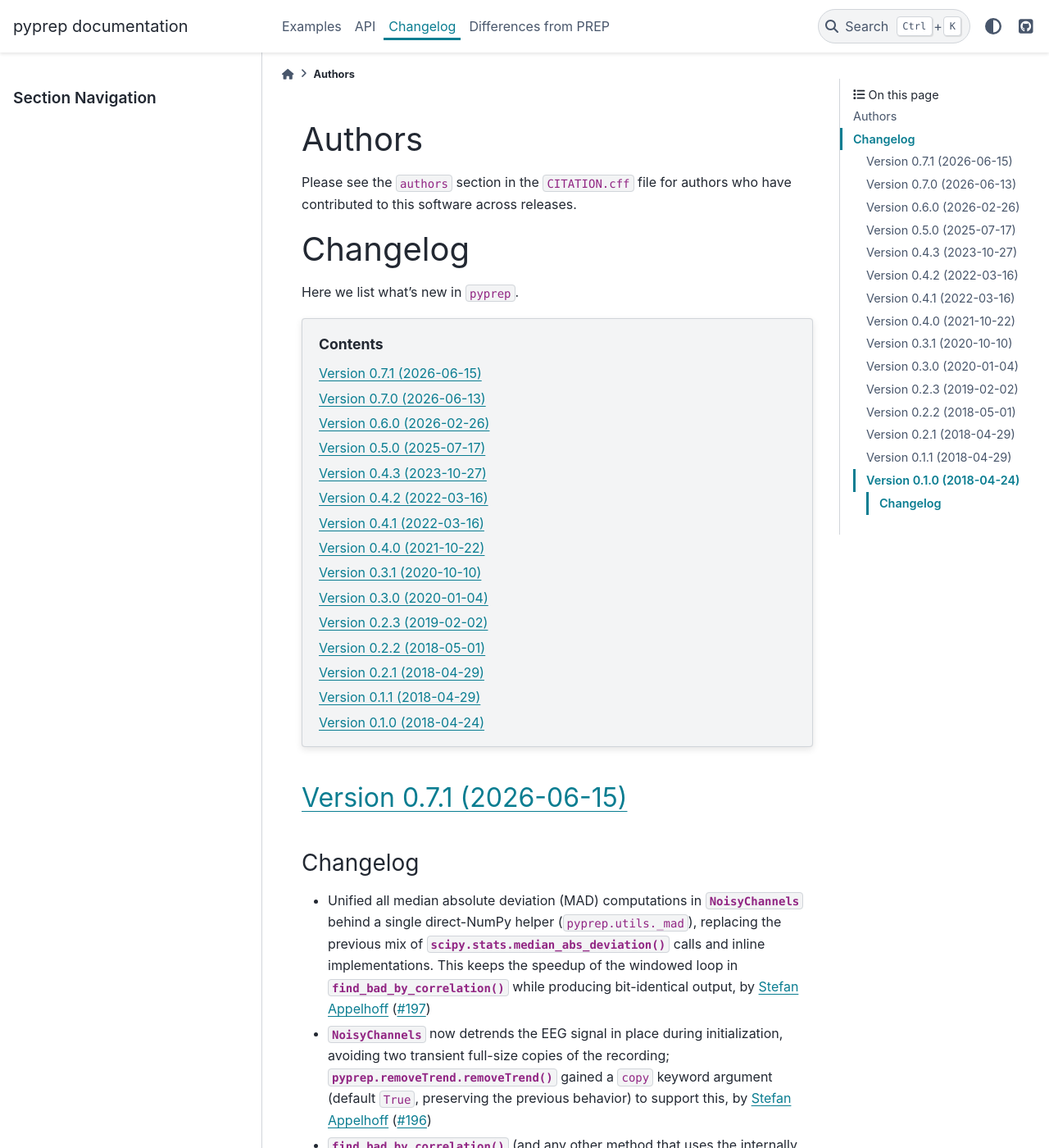
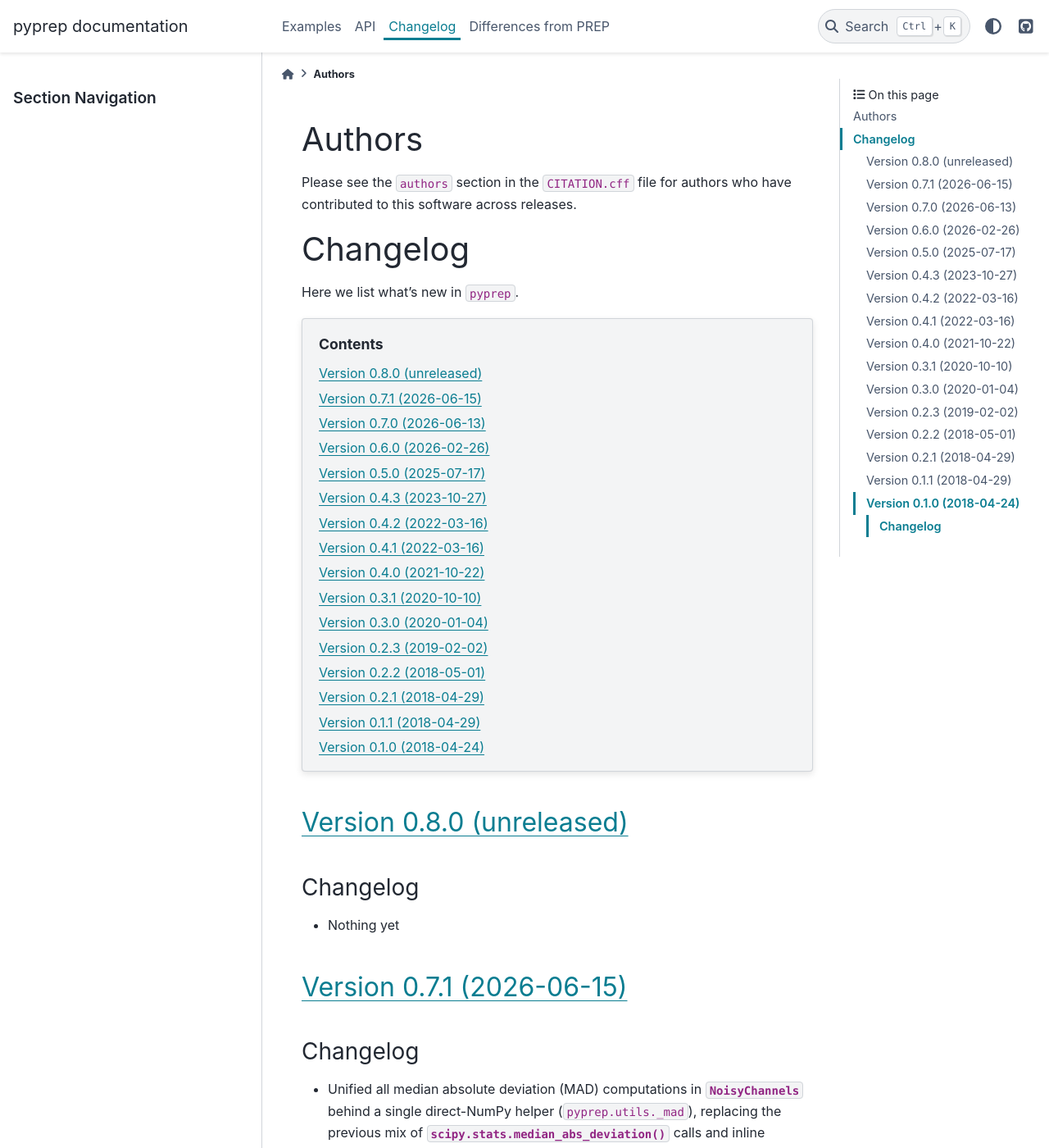
Before and after one commit to sappelhoff/pyprep, a Sphinx documentation site: the page built from docs/changelog.rst, in a window 1280 px wide and 1400 px high. Shown: the whole window at 82% size. Built offline with Sphinx 7.4.7 and the PyData theme 0.15.4, drawn with Linux system fonts in a browser that asks for light colours; the version number could not be read and is left out.

Commit message:
Add current headline for next development cycle

```diff
--- a/docs/changelog.rst
+++ b/docs/changelog.rst
@@ -18,6 +18,15 @@ Here we list what's new in ``pyprep``.
    :depth: 1
 
 .. currentmodule:: pyprep
+
+.. _current:
+
+Version 0.8.0 (unreleased)
+--------------------------
+
+Changelog
+~~~~~~~~~
+- Nothing yet
 
 .. _changes_0_7_1:
 
```
